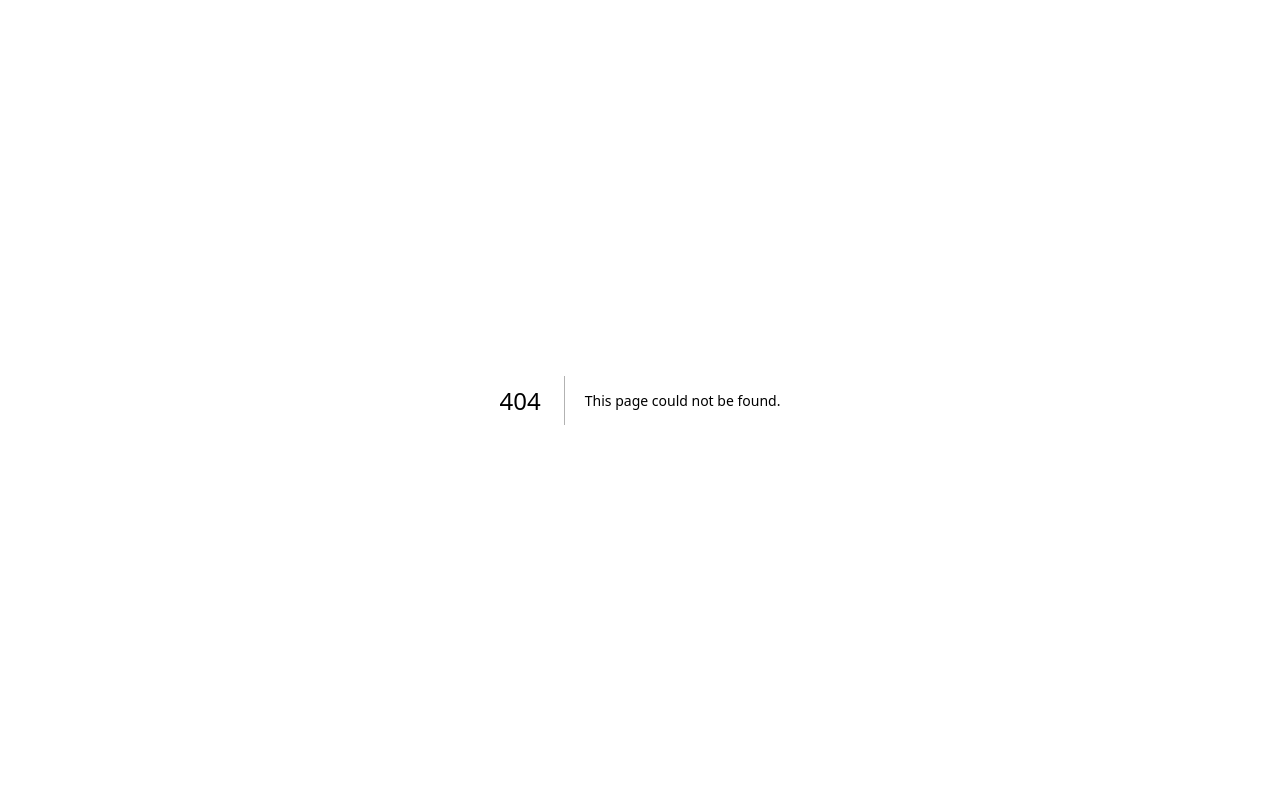
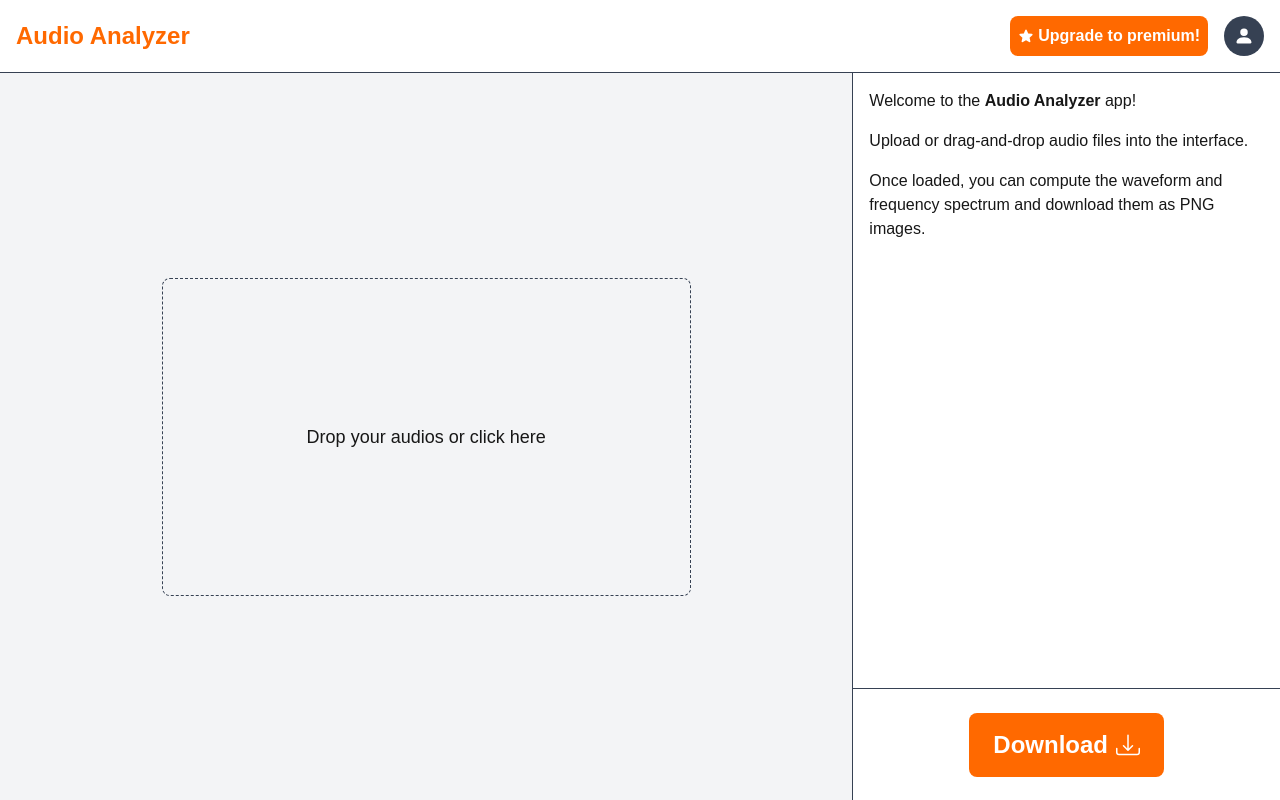
Before and after one commit to jvcarli/monorepo-showcase, a Next.js app in the folder apps/web-client/: page /monorepo-showcase/audio-analyzer in a window 1280 px wide. Before the commit this address had no page. Built offline with nearby package versions, Linux system fonts and the light colour scheme.

Commit message:
feat(web-client): add audio-analyzer route

```diff
--- /dev/null
+++ b/apps/web-client/src/app/audio-analyzer/page.tsx
@@ -0,0 +1,18 @@
+import Navbar from "@/components/Navbar";
+import type { Metadata } from "next";
+import AudioAnalyzer from "@/components/AudioAnalyzer";
+
+export default function AudioAnalyzerPage() {
+  return (
+    <div className="flex h-screen flex-col">
+      <Navbar />
+
+      <AudioAnalyzer />
+    </div>
+  );
+}
+
+export const metadata: Metadata = {
+  title: "Audio Analyzer | Monorepo Showcase",
+  description: "Showcase of Audio Analyzer web app.",
+};
--- /dev/null
+++ b/apps/web-client/src/components/AudioAnalyzer.tsx
@@ -0,0 +1,208 @@
+"use client";
+import { useState, useRef, DragEvent } from "react";
+import { decodeAudio, computeSpectrum } from "@company/spectrum-calculator";
+
+interface AudioFile {
+  file: File;
+  name: string;
+  size: number;
+  type: string;
+}
+
+export default function AudioAnalyzer() {
+  const [audios, setAudios] = useState<AudioFile[]>([]);
+  const fileInputRef = useRef<HTMLInputElement>(null);
+
+  const handleFiles = (files: FileList) => {
+    const audioFiles: AudioFile[] = Array.from(files)
+      .filter((file) => file.type.startsWith("audio/"))
+      .map((file) => ({
+        file,
+        name: file.name,
+        size: file.size,
+        type: file.type,
+      }));
+    setAudios((prev) => [...prev, ...audioFiles]);
+  };
+
+  const handleDrop = (e: DragEvent<HTMLDivElement>) => {
+    e.preventDefault();
+    if (e.dataTransfer.files) handleFiles(e.dataTransfer.files);
+  };
+
+  const handleDragOver = (e: DragEvent<HTMLDivElement>) => e.preventDefault();
+  const handleClick = () => fileInputRef.current?.click();
+  const handleFileChange = (e: React.ChangeEvent<HTMLInputElement>) => {
+    if (e.target.files) handleFiles(e.target.files);
+  };
+
+  const formatSize = (bytes: number) => {
+    if (bytes < 1024) return `${bytes} B`;
+    if (bytes < 1024 * 1024) return `${(bytes / 1024).toFixed(1)} KB`;
+    return `${(bytes / (1024 * 1024)).toFixed(1)} MB`;
+  };
+
+  // --- Offscreen Canvas helpers ---
+  const drawWaveform = (samples: Float32Array, width = 800, height = 400) => {
+    const canvas = document.createElement("canvas");
+    canvas.width = width;
+    canvas.height = height;
+    const ctx = canvas.getContext("2d");
+    if (!ctx) return null;
+
+    ctx.fillStyle = "#ffffff";
+    ctx.fillRect(0, 0, width, height);
+
+    ctx.strokeStyle = "#ff6600";
+    ctx.lineWidth = 2;
+    ctx.beginPath();
+
+    const step = samples.length / width;
+    for (let i = 0; i < width; i++) {
+      const v = samples[Math.floor(i * step)];
+      const y = (1 - (v + 1) / 2) * height;
+      if (i === 0) ctx.moveTo(i, y);
+      else ctx.lineTo(i, y);
+    }
+    ctx.stroke();
+    return canvas;
+  };
+
+  const drawSpectrum = (spectrum: Float32Array, width = 800, height = 400) => {
+    const canvas = document.createElement("canvas");
+    canvas.width = width;
+    canvas.height = height;
+    const ctx = canvas.getContext("2d");
+    if (!ctx) return null;
+
+    ctx.fillStyle = "#ffffff";
+    ctx.fillRect(0, 0, width, height);
+
+    ctx.strokeStyle = "#0066ff";
+    ctx.lineWidth = 2;
+    ctx.beginPath();
+
+    const step = spectrum.length / width;
+    const maxVal = Math.max(...spectrum) || 1; // prevent divide by 0
+    for (let i = 0; i < width; i++) {
+      const v = spectrum[Math.floor(i * step)] / maxVal;
+      const y = height - v * height;
+      if (i === 0) ctx.moveTo(i, y);
+      else ctx.lineTo(i, y);
+    }
+    ctx.stroke();
+    return canvas;
+  };
+
+  const downloadCanvas = (canvas: HTMLCanvasElement, filename: string) => {
+    canvas.toBlob((blob) => {
+      if (!blob) return;
+      const link = document.createElement("a");
+      link.href = URL.createObjectURL(blob);
+      link.download = filename;
+      link.click();
+      URL.revokeObjectURL(link.href);
+    }, "image/png");
+  };
+
+  // --- Download all audios ---
+  const handleDownload = async () => {
+    for (const audio of audios) {
+      try {
+        const samples = await decodeAudio(audio.file);
+        const spectrum = computeSpectrum(samples);
+
+        const waveformCanvas = drawWaveform(samples);
+        const spectrumCanvas = drawSpectrum(spectrum);
+
+        if (waveformCanvas)
+          downloadCanvas(waveformCanvas, `${audio.name}-waveform.png`);
+        if (spectrumCanvas)
+          downloadCanvas(spectrumCanvas, `${audio.name}-spectrum.png`);
+      } catch (err) {
+        console.error(`Failed to process ${audio.name}`, err);
+      }
+    }
+  };
+
+  return (
+    <div className="flex min-h-0 flex-1">
+      {/* Left 2/3: Drop area */}
+      <div
+        className="flex w-2/3 cursor-pointer items-center justify-center border-r border-gray-700 bg-gray-100 p-8 text-center transition hover:border-gray-700"
+        onDrop={handleDrop}
+        onDragOver={handleDragOver}
+        onClick={handleClick}
+      >
+        <input
+          ref={fileInputRef}
+          type="file"
+          accept="audio/*"
+          multiple
+          className="hidden"
+          onChange={handleFileChange}
+        />
+        {audios.length === 0 ? (
+          <div className="rounded-lg border border-dashed border-gray-700 p-36 text-lg">
+            Drop your audios or click here
+          </div>
+        ) : (
+          <div className="text-lg">
+            {audios.length} audio file{audios.length > 1 ? "s" : ""} loaded.
+          </div>
+        )}
+      </div>
+
+      {/* Right 1/3: Info panel */}
+      <div className="flex min-h-0 w-1/3 flex-col">
+        <div className="flex-1 space-y-4 overflow-y-auto p-4">
+          {audios.length === 0 ? (
+            <div className="space-y-4">
+              <p>
+                Welcome to the <strong>Audio Analyzer</strong> app!
+              </p>
+              <p>Upload or drag-and-drop audio files into the interface.</p>
+              <p>
+                Once loaded, you can compute the waveform and frequency spectrum
+                and download them as PNG images.
+              </p>
+            </div>
+          ) : (
+            audios.map((audio, i) => (
+              <div
+                key={i}
+                className="rounded-lg border border-gray-700 bg-white p-4 shadow-sm"
+              >
+                <p className="font-semibold">{audio.name}</p>
+                <p className="text-sm text-gray-700">
+                  {formatSize(audio.size)} · {audio.type}
+                </p>
+              </div>
+            ))
+          )}
+        </div>
+
+        {/* Bottom fixed: download button */}
+        <div className="flex h-28 items-center justify-center border-t border-gray-700">
+          <button
+            onClick={handleDownload}
+            className="flex cursor-pointer items-center justify-center space-x-2 rounded-lg bg-orange-500 p-4 px-6 text-2xl font-bold text-white hover:bg-orange-700"
+          >
+            <span>Download</span>
+            <svg
+              xmlns="http://www.w3.org/2000/svg"
+              width="24"
+              height="24"
+              fill="currentColor"
+              className="bi bi-download"
+              viewBox="0 0 16 16"
+            >
+              <path d="M.5 9.9a.5.5 0 0 1 .5.5v2.5a1 1 0 0 0 1 1h12a1 1 0 0 0 1-1v-2.5a.5.5 0 0 1 1 0v2.5a2 2 0 0 1-2 2H2a2 2 0 0 1-2-2v-2.5a.5.5 0 0 1 .5-.5" />
+              <path d="M7.646 11.854a.5.5 0 0 0 .708 0l3-3a.5.5 0 0 0-.708-.708L8.5 10.293V1.5a.5.5 0 0 0-1 0v8.793L5.354 8.146a.5.5 0 1 0-.708.708z" />
+            </svg>
+          </button>
+        </div>
+      </div>
+    </div>
+  );
+}
--- /dev/null
+++ b/apps/web-client/src/components/Navbar.tsx
@@ -0,0 +1,43 @@
+"use client";
+
+export default function Navbar() {
+  return (
+    <nav className="flex items-center justify-between border-b border-gray-700 p-4">
+      <a
+        href="/monorepo-showcase/audio-analyzer"
+        className="cursor-pointer text-2xl font-extrabold text-orange-500"
+      >
+        Audio Analyzer
+      </a>
+      <div className="flex items-center space-x-4 text-white">
+        <button className="flex cursor-pointer items-center space-x-1 rounded-lg bg-orange-500 p-2 hover:bg-orange-700">
+          <svg
+            xmlns="http://www.w3.org/2000/svg"
+            viewBox="0 0 24 24"
+            fill="currentColor"
+            className="size-4"
+          >
+            <path
+              fillRule="evenodd"
+              d="M10.788 3.21c.448-1.077 1.976-1.077 2.424 0l2.082 5.006 5.404.434c1.164.093 1.636 1.545.749 2.305l-4.117 3.527 1.257 5.273c.271 1.136-.964 2.033-1.96 1.425L12 18.354 7.373 21.18c-.996.608-2.231-.29-1.96-1.425l1.257-5.273-4.117-3.527c-.887-.76-.415-2.212.749-2.305l5.404-.434 2.082-5.005Z"
+              clipRule="evenodd"
+            />
+          </svg>
+          <div className="font-bold">Upgrade to premium!</div>
+        </button>
+        <div className="flex h-10 w-10 cursor-pointer items-center justify-center rounded-full bg-gray-700 text-sm font-bold hover:bg-gray-950">
+          <svg
+            xmlns="http://www.w3.org/2000/svg"
+            width="20"
+            height="20"
+            fill="currentColor"
+            className="bi bi-person-fill"
+            viewBox="0 0 16 16"
+          >
+            <path d="M3 14s-1 0-1-1 1-4 6-4 6 3 6 4-1 1-1 1zm5-6a3 3 0 1 0 0-6 3 3 0 0 0 0 6" />
+          </svg>
+        </div>
+      </div>
+    </nav>
+  );
+}
```
